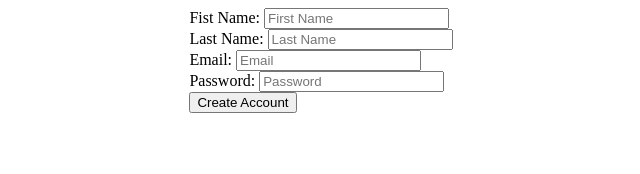
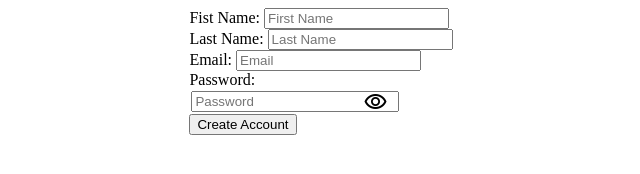
Before and after one commit to nayanashaji/JavaScript_Projects, a website: page form_validation/index.html in a window 1280 px wide. Shown: the whole page, without its empty margins (319-959 px from the left). Drawn offline with nearby package versions, Linux system fonts and the light colour scheme.

Commit message:
added show password button

```diff
--- a/form_validation/index.css
+++ b/form_validation/index.css
@@ -12,3 +12,35 @@ body
 {
     border: 2px solid red;
 }
+.material-symbols-outlined {
+  font-variation-settings:
+  'FILL' 0,
+  'wght' 400,
+  'GRAD' 0,
+  'opsz' 24
+}
+.container
+{
+    position: relative;
+    padding:2px;
+    width: 200px;
+}
+.input
+{
+    width: 100%;
+}
+.input:focus {
+  outline: none;
+}
+.button
+{
+    position:absolute;
+    top:0;
+    bottom:0;
+    right:0;
+    border: none;
+    color: black;
+    background: transparent;
+    cursor: pointer;
+
+}
--- a/form_validation/index.html
+++ b/form_validation/index.html
@@ -5,6 +5,7 @@
     <meta name="viewport" content="width=device-width, initial-scale=1.0">
     <title>Form Validation</title>
     <link rel="stylesheet" href="index.css">
+    <link rel="stylesheet" href="https://fonts.googleapis.com/css2?family=Material+Symbols+Outlined:opsz,wght,FILL,GRAD@20..48,100..700,0..1,-50..200&icon_names=visibility" />
 </head>
 <body>
     <form id="form">
@@ -31,7 +32,10 @@
         </div>
         <div>
             <label>Password:
-            <input type="password" id="password" placeholder="Password" data-key="password">
+                <div class="container">
+            <input type="password" id="password" placeholder="Password" data-key="password" class="input"/>
+            <button class="button absolute right-0"><span class="material-symbols-outlined">visibility</span></button>
+            </div>
             </label>
             <span class="empty">Please fill this field</span>
             <ul data-error="password-error" class="error">
--- a/form_validation/index.js
+++ b/form_validation/index.js
@@ -4,6 +4,7 @@ let fntarget,lntarget,emailtarget,pwdtarget;
 let createbutton=document.getElementById("createbutton");
 let errors=document.querySelectorAll(".error");
 let emptyfields=document.querySelectorAll(".empty");
+let showpass=document.querySelector(".button");
 
 let nameRegex = /^[a-z]+$/i;
 let emailRegex = /^\w+([.-]?\w+)*@\w+([.-]?\w+)*(\.\w{2,3})+$/;
@@ -118,3 +119,12 @@ createbutton.addEventListener("click",(event)=>
         errors[3].classList.add("hide");
     }
 })
+
+showpass.addEventListener("click",(event)=>
+{
+    event.preventDefault();
+    if(pwdtarget.getAttribute("type")==="text")
+        pwdtarget.setAttribute("type","password");
+    else
+        pwdtarget.setAttribute("type","text");
+})
```
